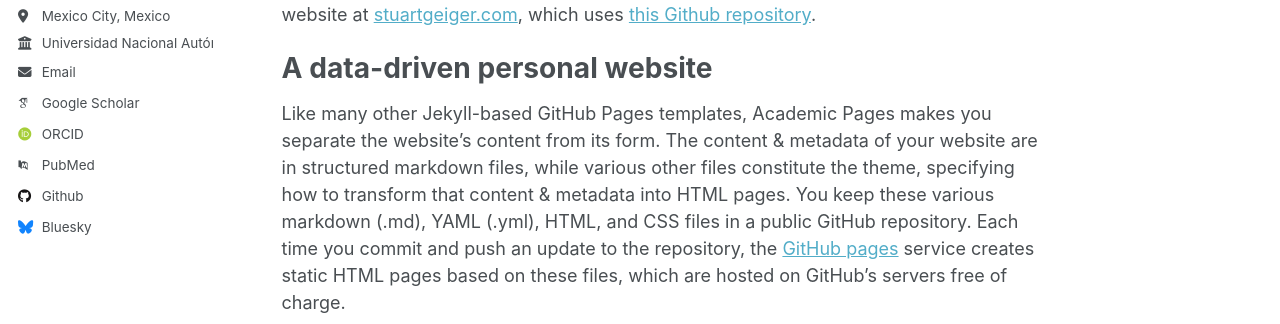
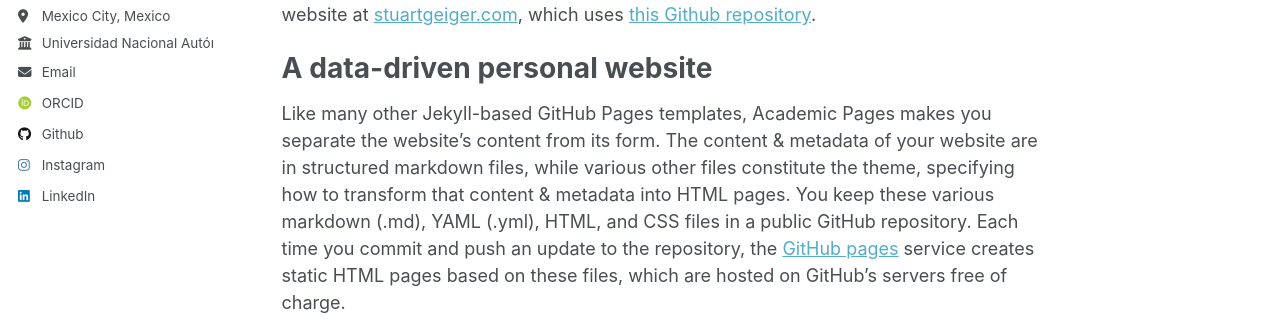
Before and after one commit to DiegoViillalba/DiegoViillalba.github.io, a Jekyll site: the page built from _pages/about.md, in a window 1280 px wide. Shown: the part 418-742 px from the top of the page. Built offline with Jekyll 4.4.1, drawn with Linux system fonts in a browser that asks for light colours; some web fonts are replaced; part of the change alters nothing that is shown.

Commit message:
Update _config.yml

```diff
--- a/_config.yml
+++ b/_config.yml
@@ -28,15 +28,15 @@ author:
   location         : "Mexico City, Mexico"
   employer         : "Universidad Nacional Autónoma de México"
   uri              : # URL
-  email            : "none@example.org"
+  email            : "diego.villalba@ciencias.unam.mx"
 
   # Academic websites
   arxiv            : # URL - Update with the correct link to your profile
-  googlescholar    : "https://scholar.google.com/citations?user=PS_CX0AAAAAJ"
+  googlescholar    : #"https://scholar.google.com/citations?user=PS_CX0AAAAAJ"
   impactstory      : # URL
   orcid            : "http://orcid.org/yourorcidurl"
   semantic         : # URL
-  pubmed           : "https://www.ncbi.nlm.nih.gov/pubmed/?term=john+snow"
+  pubmed           : #"https://www.ncbi.nlm.nih.gov/pubmed/?term=john+snow"
   researchgate     : # URL
   scopus           : # URL
 
@@ -44,21 +44,21 @@ author:
   bitbucket        : # Username - Update with your username on the site
   codepen          : # Username
   dribbble         : # Username
-  github           : "academicpages"
+  github           : "diegoviillalba"
   kaggle           : # Username
   stackoverflow    : # User number or user number and name (i.e., use "1" or "1/jeff-atwood")
 
   # Social media
-  bluesky          : "bsky.app" # Replace this with you Bluesky username
+  bluesky          : #"bsky.app" # Replace this with you Bluesky username
   facebook         : # Username
   flickr           : # Username
   foursquare       : # Username
   goodreads        : # Username
   google_plus      : # Username
   keybase          : # Username
-  instagram        : # Username
+  instagram        : "diegoi_io"
   lastfm           : # Username
-  linkedin         : # Username
+  linkedin         : "diego-antonio-villalba-gonzález-8983a121b"
   mastodon         : # URL
   medium           : # URL
   pinterest        : # Username
```
